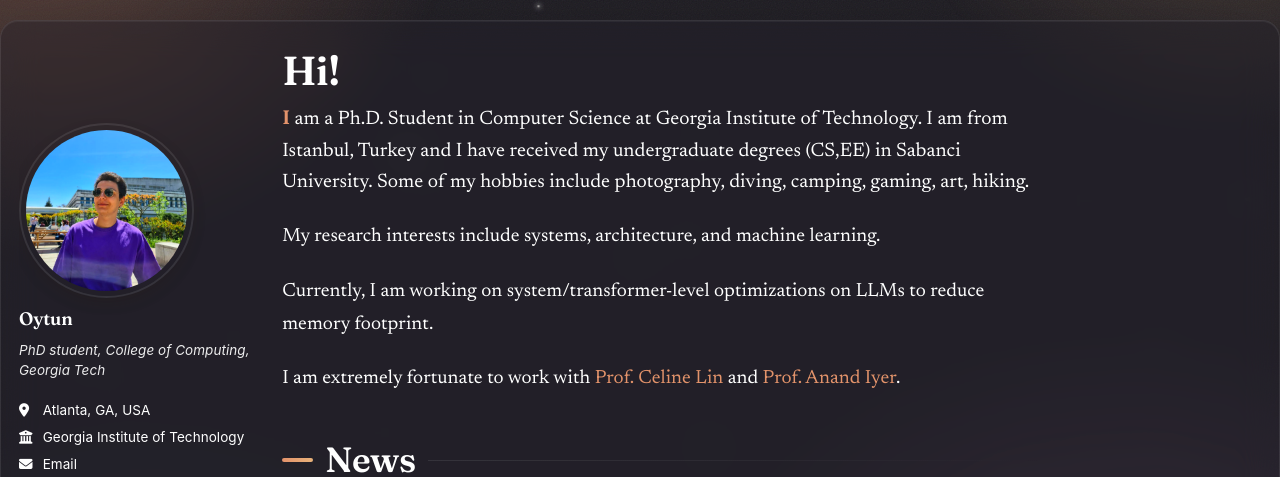
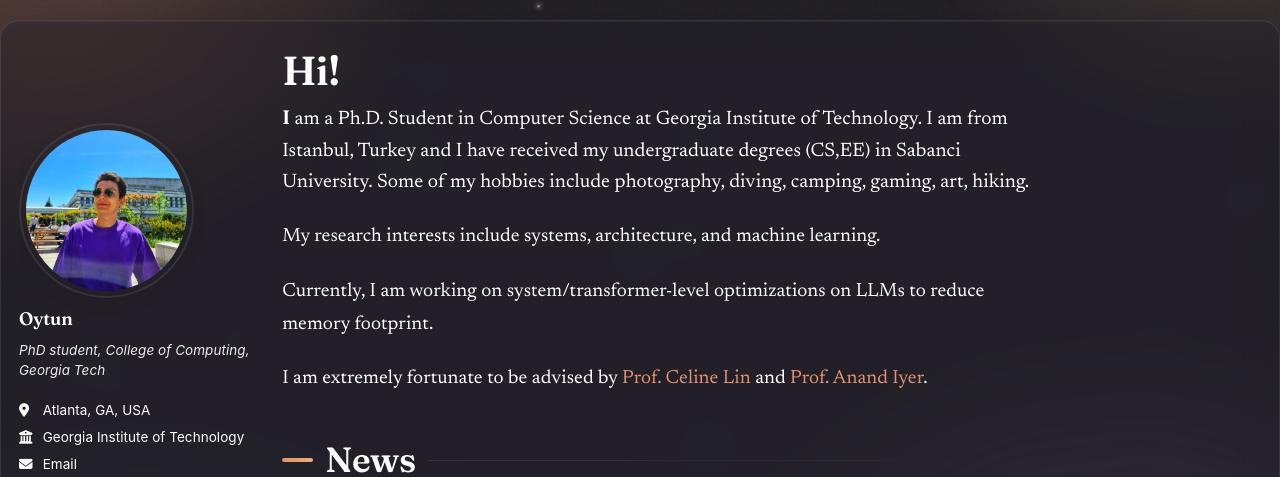
Before and after one commit to oytunkuday/oytunkuday.github.io, a Jekyll site: the page built from _pages/about.md, in a window 1280 px wide. Shown: the part 148-625 px from the top of the page. Built offline with Jekyll 4.4.1, drawn with Linux system fonts in a browser that asks for light colours; some web fonts are replaced; a script that is not in the unit is left out.

Commit message:
color/minor

```diff
--- a/_pages/about.md
+++ b/_pages/about.md
@@ -16,7 +16,7 @@ My research interests include systems, architecture, and machine learning.
 
 Currently, I am working on system/transformer-level optimizations on LLMs to reduce memory footprint.
 
-I am extremely fortunate to work with [Prof. Celine Lin](https://www.cc.gatech.edu/people/yingyan-celine-lin) and [Prof. Anand Iyer](https://www.anand-iyer.com).
+I am extremely fortunate to be advised by [Prof. Celine Lin](https://www.cc.gatech.edu/people/yingyan-celine-lin) and [Prof. Anand Iyer](https://www.anand-iyer.com).
 
 <section class="news" markdown="0">
 <h2 class="section-heading">News</h2>
--- a/assets/css/site-polish.css
+++ b/assets/css/site-polish.css
@@ -89,7 +89,7 @@ code, pre, kbd, samp, tt { font-family: "JetBrains Mono", ui-monospace, SFMono-R
   color: var(--global-text-color);
 }
 .page__content > p:first-of-type::first-letter {
-  color: var(--accent);
+  color: var(--global-text-color);
   font-family: "Fraunces", serif;
   font-weight: 600;
 }
```
